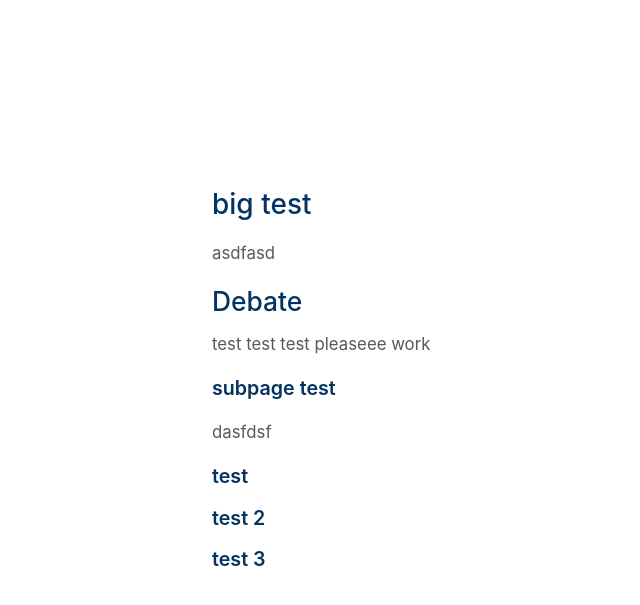
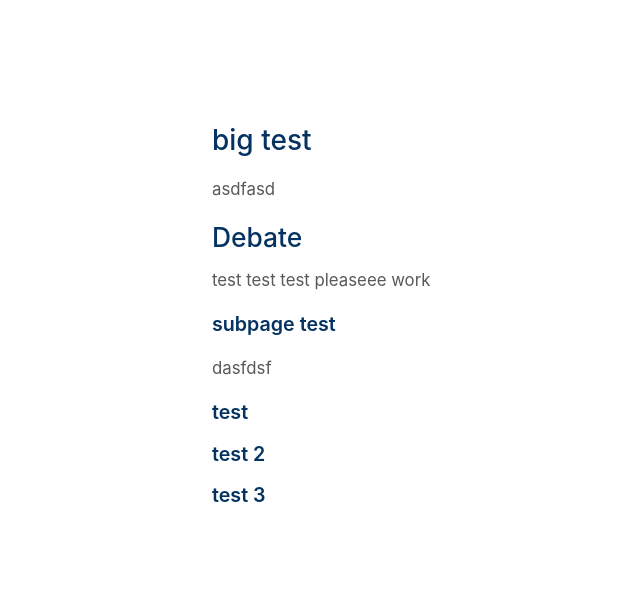
Before and after one commit to sophti84/sophti84.github.io, a Jekyll site: the page built from debate/index.md, in a window 1280 px wide. Shown: the top 605 px of the page, without its empty margins (178-818 px from the left). Built offline with Jekyll 4.4.1, drawn with Linux system fonts in a browser that asks for light colours.

Commit message:
Update subpage.html

```diff
--- a/_layouts/subpage.html
+++ b/_layouts/subpage.html
@@ -23,8 +23,8 @@
     <style>
       .wrapper {
         max-width: 800px;
-        margin: 4rem auto;
-        padding: 0 2rem;
+        margin: 0 auto;
+        padding: 0 2.5rem;
         line-height: 1.6;
       }
 
```
